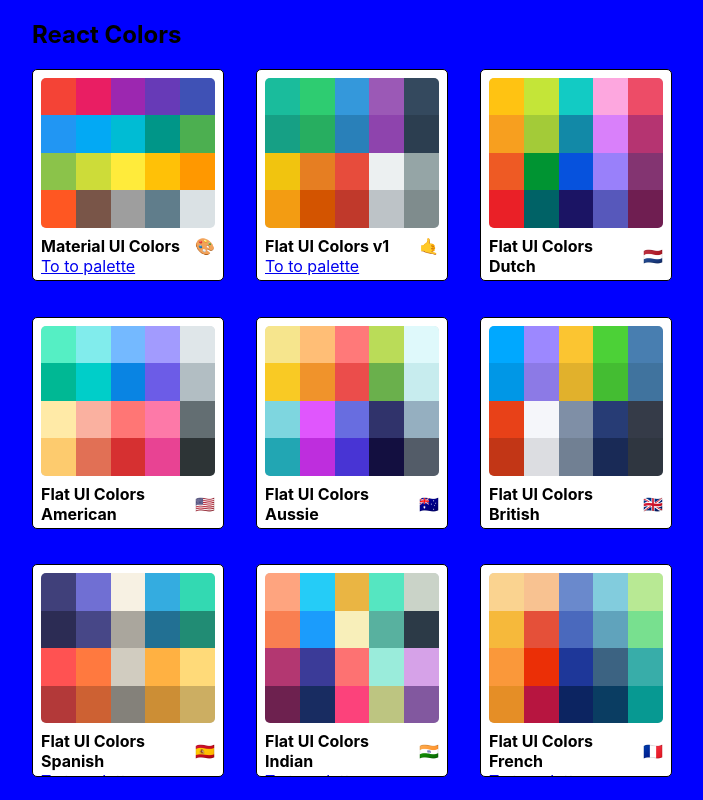
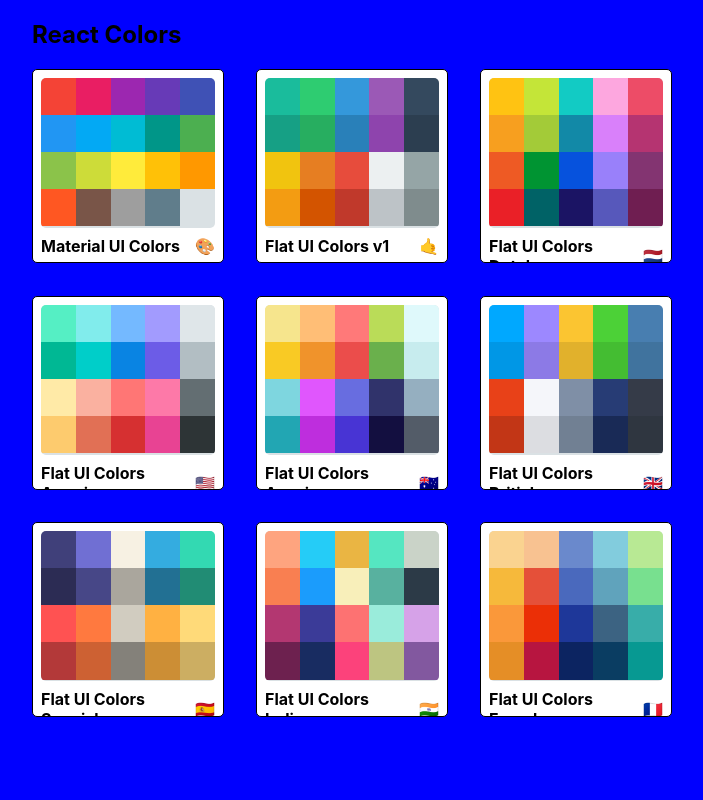
Before and after one commit to AlekseiiT/react-color-project, a React (Create React App) app: page / in a window 1280 px wide. Shown: the whole page, without its empty margins (288-991 px from the left). Built offline with nearby package versions, Linux system fonts and the light colour scheme.

Commit message:
add links to miniPalettes

```diff
--- a/src/App.js
+++ b/src/App.js
@@ -14,7 +14,11 @@
 		return (
 			<div className="App">
 				<Switch>
-					<Route exact path="/" render={() => <PaletteList palettes={seedColors} />} />
+					<Route
+						exact
+						path="/"
+						render={(routeProps) => <PaletteList {...routeProps} palettes={seedColors} />}
+					/>
 					<Route
 						exact
 						path="/palette/:id"
--- a/src/MiniPalette.js
+++ b/src/MiniPalette.js
@@ -41,23 +41,22 @@
 		display: 'inline-block',
 		margin: '0 auto',
 		position: 'relative',
-		marginBottom: '-4px'
+		marginBottom: '-4.5px'
 	}
 };
 
 const MiniPalette = (props) => {
-	const { classes, paletteName, emoji, id, colors } = props;
+	const { classes, paletteName, emoji, colors, handleClick } = props;
 	const miniColorBoxes = colors.map((color) => {
 		return <div className={classes.miniColor} style={{ backgroundColor: color.color }} key={color.name} />;
 	});
 
 	return (
-		<div className={classes.root}>
+		<div className={classes.root} onClick={() => handleClick()}>
 			<div className={classes.colors}>{miniColorBoxes}</div>
 			<h5 className={classes.title}>
 				{paletteName} <span className={classes.emoji}>{emoji}</span>
 			</h5>
-			<Link to={`/palette/${id}`}>To to palette</Link>
 		</div>
 	);
 };
--- a/src/PaletteList.js
+++ b/src/PaletteList.js
@@ -1,7 +1,7 @@
 import React, { Component } from 'react';
 import { withStyles } from '@material-ui/styles';
 import MiniPalette from './MiniPalette';
-import Palette from './Palette';
+import { Link } from 'react-router-dom';
 
 const styles = {
 	root: {
@@ -33,6 +33,9 @@
 };
 
 class PaletteList extends Component {
+	goToPalette(id) {
+		this.props.history.push(`/palette/${id}`);
+	}
 	render() {
 		const { palettes, classes } = this.props;
 		return (
@@ -41,7 +44,11 @@
 					<nav className={classes.nav}>
 						<h1>React Colors</h1>
 					</nav>
-					<div className={classes.palettes}>{palettes.map((palette) => <MiniPalette {...palette} />)}</div>
+					<div className={classes.palettes}>
+						{palettes.map((palette) => (
+							<MiniPalette {...palette} handleClick={() => this.goToPalette(palette.id)} />
+						))}
+					</div>
 				</div>
 			</div>
 		);
```
